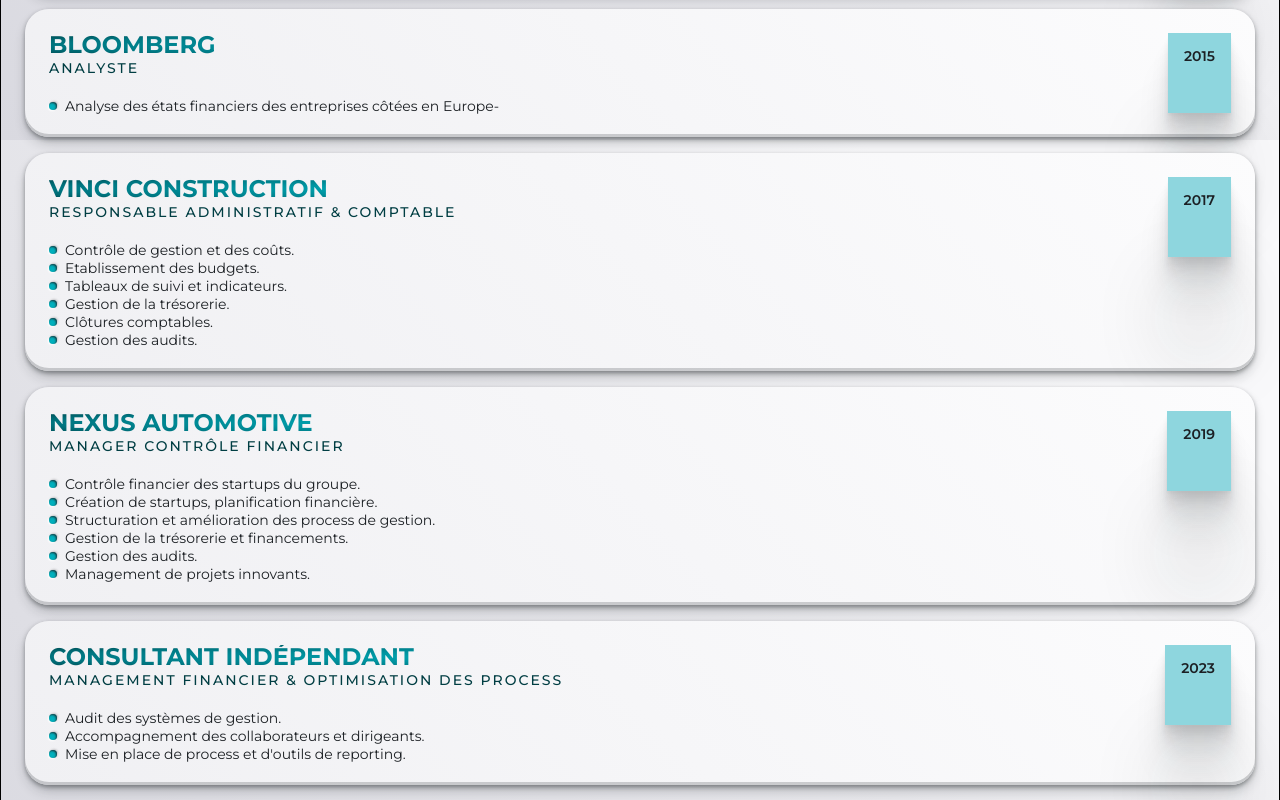
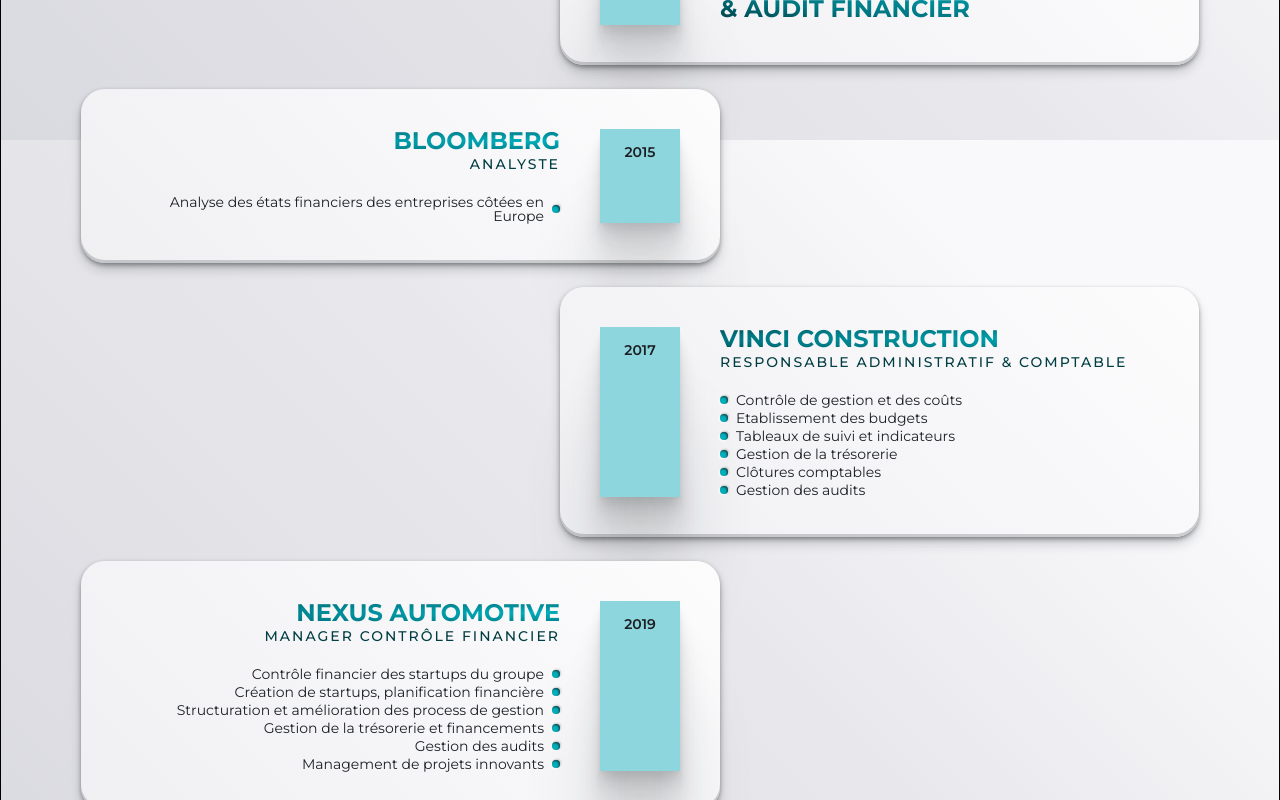
Before and after one commit to Axel-Martin7/schramiak-consulting, a Next.js app: page /en/parcours in a window 1280 px wide. Shown: the part 660-1460 px from the top of the page. Built offline with nearby package versions, Linux system fonts and the light colour scheme; a web font is replaced by a local one.

Commit message:
Create responsive style for Parcours page with style for tablets, laptop and desktop devices

```diff
--- a/src/app/[locale]/parcours/page.module.scss
+++ b/src/app/[locale]/parcours/page.module.scss
@@ -1,128 +1,5 @@
 @import '@/styles/variables';
 @import '@/styles/mixins';
-
-// .main {
-//   padding: 100px 0 0;
-//   display: flex;
-//   flex-direction: column;
-//   align-items: center;
-//   gap: 40px;
-//   border: 1px solid black;
-//   /*------------------ Tablet ------------------*/
-//   @media screen and (min-width: 768px) {
-//     gap: 120px;
-//   }
-
-//   .pageHeader {
-//     @include page-header;
-//   }
-
-//   .cardsSection {
-//     width: calc(100% - 48px); // Pour avoir 24px de padding sur les cotées
-//     display: flex;
-//     flex-direction: column;
-//     gap: 24px;
-//     /*------------------ Tablet ------------------*/
-//     @media screen and (min-width: 768px) {
-//       width: calc(100% - 160px); // Pour avoir 80px de padding sur les cotées
-//       max-width: 1200px;
-//     }
-
-//     .card {
-//       padding: 16px;
-//       display: flex;
-//       justify-content: space-between;
-//       gap: 16px;
-//       border-radius: 16px;
-//       background-color: $color-slate-grey-3;
-//       box-shadow: rgba(0, 0, 0, 0.4) 0px 2px 4px,
-//         rgba(0, 0, 0, 0.3) 0px 7px 13px -3px,
-//         rgba(0, 0, 0, 0.2) 0px -3px 0px inset;
-
-//       /*------------------ Tablet ------------------*/
-//       @media screen and (min-width: 768px) {
-//         width: calc(50% + 100px / 2 + 24px);
-//         /* 100px = taille de .cardDate / 2 pour que les date soient parfaitement alignées verticalement
-//         + 24px = padding de .card
-//         */
-//         &:nth-child(even) {
-//           flex-direction: row-reverse;
-//           align-self: end;
-//         }
-//       }
-
-//       .cardInformationsContainer {
-//         display: flex;
-//         flex-direction: column;
-//         gap: 16px;
-
-//         .titlesContainer {
-//           text-transform: uppercase;
-
-//           .cardName {
-//             font-size: 24px;
-//             font-weight: 600;
-//             margin-bottom: 4px;
-//             background: radial-gradient(
-//               ellipse farthest-corner at right center,
-//               #00b0bd 0%,
-//               #007782 68%,
-//               #003e43 100%
-//             );
-//             background-clip: text;
-//             -webkit-background-clip: text;
-//             -webkit-text-fill-color: transparent;
-
-//             .line {
-//               display: block;
-//             }
-//           }
-
-//           .role {
-//             font-size: 14px;
-//             letter-spacing: 2px;
-//           }
-//         }
-
-//         .cardDescriptionsList {
-//           display: flex;
-//           flex-direction: column;
-//           gap: 4px;
-
-//           .description {
-//             display: flex;
-//             align-items: center;
-//             gap: 16px;
-//             font-size: 14px;
-//             color: $color-slate-grey-12;
-
-//             .bubble {
-//               width: 8px;
-//               height: 8px;
-//               aspect-ratio: 1/1;
-//               border-radius: 50%;
-//               border: 1px solid black;
-//             }
-//           }
-//         }
-//       }
-
-//       .cardDate {
-//         max-height: 80px;
-//         padding: 16px;
-//         display: flex;
-//         justify-content: center;
-//         background-color: $color-teal-6;
-//         box-shadow: 0 2.8px 2.2px rgba(28, 32, 36, 0.034),
-//           0 6.7px 5.3px rgba(28, 32, 36, 0.048),
-//           0 12.5px 10px rgba(28, 32, 36, 0.06),
-//           0 22.3px 17.9px rgba(28, 32, 36, 0.072),
-//           0 41.8px 33.4px rgba(28, 32, 36, 0.086),
-//           0 100px 80px rgba(28, 32, 36, 0.12);
-//       }
-//     }
-//   }
-// }
 
 .main {
   padding: 100px 0 64px;
@@ -131,9 +8,15 @@
   align-items: center;
   gap: 64px;
   border: 1px solid black;
-  /*------------------ Tablet ------------------*/
+  /*------------------ Tablet to Laptop ------------------*/
   @media screen and (min-width: 768px) {
-    gap: 120px;
+    padding: 100px 0 80px;
+    gap: 80px;
+    /*------------------ Laptop ------------------*/
+    @media screen and (min-width: 1024px) {
+      padding: 100px 0 120px;
+      gap: 120px;
+    }
   }
 
   .pageHeader {
@@ -147,6 +30,15 @@
     display: flex;
     flex-direction: column;
     gap: 16px;
+    /*------------------ Tablet to Laptop ------------------*/
+    @media screen and (min-width: 768px) {
+      width: calc(100% - 160px);
+      /*------------------ Laptop ------------------*/
+      @media screen and (min-width: 1024px) {
+        max-width: 1200px;
+        gap: 24px;
+      }
+    }
 
     .card {
       padding: 24px;
@@ -162,6 +54,20 @@
       box-shadow: rgba(28, 32, 36, 0.4) 0px 2px 4px,
         rgba(28, 32, 36, 0.3) 0px 7px 13px -3px,
         rgba(28, 32, 36, 0.2) 0px -3px 0px inset;
+      /*------------------ Tablet to Laptop to Desktop ------------------*/
+      @media screen and (min-width: 768px) {
+        padding: 32px;
+        /*------------------ to Laptop ------------------*/
+        @media screen and (min-width: 1024px) {
+          width: calc(50% + 80px / 2 + 40px);
+          /* 80px = taille de .cardDate divisé par 2 pour que les dates soitenet parfaitement alignées verticaement
+        40px = padding de .card
+        */
+          padding: 40px;
+          gap: 40px;
+          justify-content: flex-end;
+        }
+      }
 
       .cardInfosContainer {
         display: flex;
@@ -224,8 +130,11 @@
       }
 
       .cardDate {
+        width: 60px;
         max-height: 80px;
         padding: 16px;
+        display: flex;
+        justify-content: center;
         background-color: $color-teal-6;
         box-shadow: 0 2.8px 2.2px rgba(28, 32, 36, 0.034),
           0 6.7px 5.3px rgba(28, 32, 36, 0.048),
@@ -236,6 +145,35 @@
         color: $color-slate-grey-12;
         font-size: 14px;
         font-weight: 600;
+        /*------------------ Laptop ------------------*/
+        @media screen and (min-width: 1024px) {
+          width: 80px;
+          max-height: none;
+          flex-shrink: 0;
+        }
+      }
+
+      //*------------ CARTE PAIRES / IMPAIRES ------------*
+      /*------------------ Laptop ------------------*/
+      @media screen and (min-width: 1024px) {
+        /*----------- CARTES PAIRES : Positionnées à droite du conteneur -----------*/
+        &:nth-child(even) {
+          align-self: end;
+          flex-direction: row-reverse;
+        }
+
+        /*----------- CARTES IMPAIRES : Positionnées à gauche du conteneur -----------*/
+        &:nth-child(odd) {
+          .cardInfosContainer {
+            text-align: right;
+
+            .cardDescriptionsList {
+              .description {
+                flex-direction: row-reverse;
+              }
+            }
+          }
+        }
       }
     }
   }
--- a/src/app/[locale]/parcours/page.tsx
+++ b/src/app/[locale]/parcours/page.tsx
@@ -40,11 +40,11 @@ export default function ParcoursPage({ params: { locale } }: Props) {
             <ul className={styles.cardDescriptionsList}>
               <li className={styles.description}>
                 <span className={styles.bubble}></span>
-                <p>Développement commercial.</p>
+                <p>Développement commercial</p>
               </li>
               <li className={styles.description}>
                 <span className={styles.bubble}></span>
-                <p>Mise en place de process de gestion.</p>
+                <p>Mise en place de process de gestion</p>
               </li>
             </ul>
           </div>
@@ -79,7 +79,7 @@ export default function ParcoursPage({ params: { locale } }: Props) {
               <li className={styles.description}>
                 <span className={styles.bubble}></span>
                 <p>
-                  Analyse des états financiers des entreprises côtées en Europe-
+                  Analyse des états financiers des entreprises côtées en Europe
                 </p>
               </li>
             </ul>
@@ -101,27 +101,27 @@ export default function ParcoursPage({ params: { locale } }: Props) {
             <ul className={styles.cardDescriptionsList}>
               <li className={styles.description}>
                 <span className={styles.bubble}></span>
-                <p>Contrôle de gestion et des coûts.</p>
+                <p>Contrôle de gestion et des coûts</p>
               </li>
               <li className={styles.description}>
                 <span className={styles.bubble}></span>
-                <p>Etablissement des budgets.</p>
+                <p>Etablissement des budgets</p>
               </li>
               <li className={styles.description}>
                 <span className={styles.bubble}></span>
-                <p>Tableaux de suivi et indicateurs.</p>
+                <p>Tableaux de suivi et indicateurs</p>
               </li>
               <li className={styles.description}>
                 <span className={styles.bubble}></span>
-                <p>Gestion de la trésorerie.</p>
+                <p>Gestion de la trésorerie</p>
               </li>
               <li className={styles.description}>
                 <span className={styles.bubble}></span>
-                <p>Clôtures comptables.</p>
+                <p>Clôtures comptables</p>
               </li>
               <li className={styles.description}>
                 <span className={styles.bubble}></span>
-                <p>Gestion des audits.</p>
+                <p>Gestion des audits</p>
               </li>
             </ul>
           </div>
@@ -140,27 +140,27 @@ export default function ParcoursPage({ params: { locale } }: Props) {
             <ul className={styles.cardDescriptionsList}>
               <li className={styles.description}>
                 <span className={styles.bubble}></span>
-                <p>Contrôle financier des startups du groupe.</p>
+                <p>Contrôle financier des startups du groupe</p>
               </li>
               <li className={styles.description}>
                 <span className={styles.bubble}></span>
-                <p>Création de startups, planification financière.</p>
+                <p>Création de startups, planification financière</p>
               </li>
               <li className={styles.description}>
                 <span className={styles.bubble}></span>
-                <p>Structuration et amélioration des process de gestion.</p>
+                <p>Structuration et amélioration des process de gestion</p>
               </li>
               <li className={styles.description}>
                 <span className={styles.bubble}></span>
-                <p>Gestion de la trésorerie et financements.</p>
+                <p>Gestion de la trésorerie et financements</p>
               </li>
               <li className={styles.description}>
                 <span className={styles.bubble}></span>
-                <p>Gestion des audits.</p>
+                <p>Gestion des audits</p>
               </li>
               <li className={styles.description}>
                 <span className={styles.bubble}></span>
-                <p>Management de projets innovants.</p>
+                <p>Management de projets innovants</p>
               </li>
             </ul>
           </div>
@@ -181,15 +181,15 @@ export default function ParcoursPage({ params: { locale } }: Props) {
             <ul className={styles.cardDescriptionsList}>
               <li className={styles.description}>
                 <span className={styles.bubble}></span>
-                <p>Audit des systèmes de gestion.</p>
+                <p>Audit des systèmes de gestion</p>
               </li>
               <li className={styles.description}>
                 <span className={styles.bubble}></span>
-                <p>Accompagnement des collaborateurs et dirigeants.</p>
+                <p>Accompagnement des collaborateurs et dirigeants</p>
               </li>
               <li className={styles.description}>
                 <span className={styles.bubble}></span>
-                <p>Mise en place de process et d&apos;outils de reporting.</p>
+                <p>Mise en place de process et d&apos;outils de reporting</p>
               </li>
             </ul>
           </div>
```
